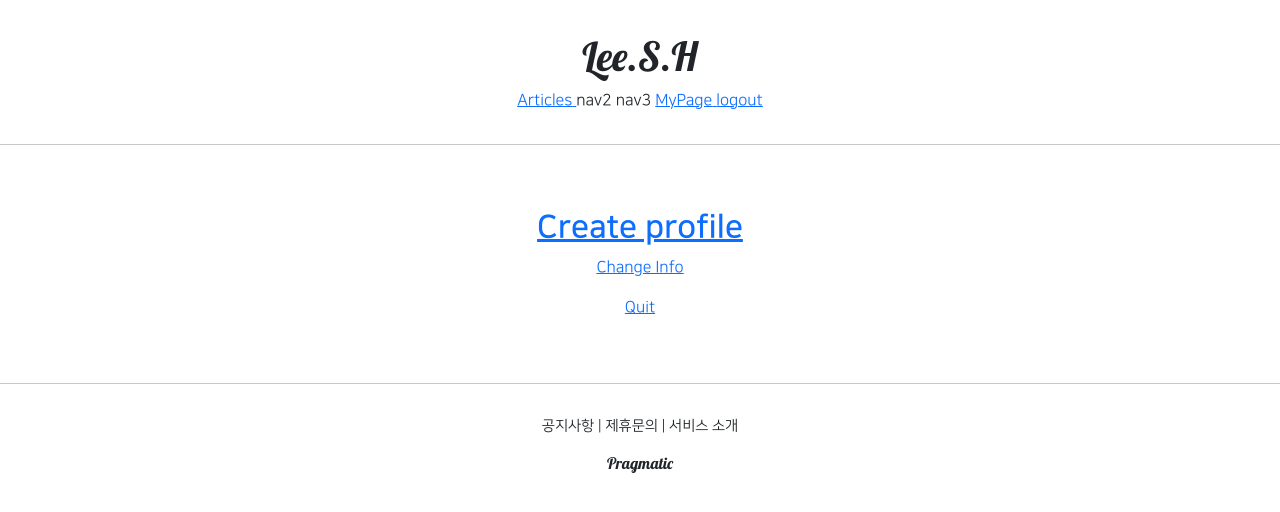
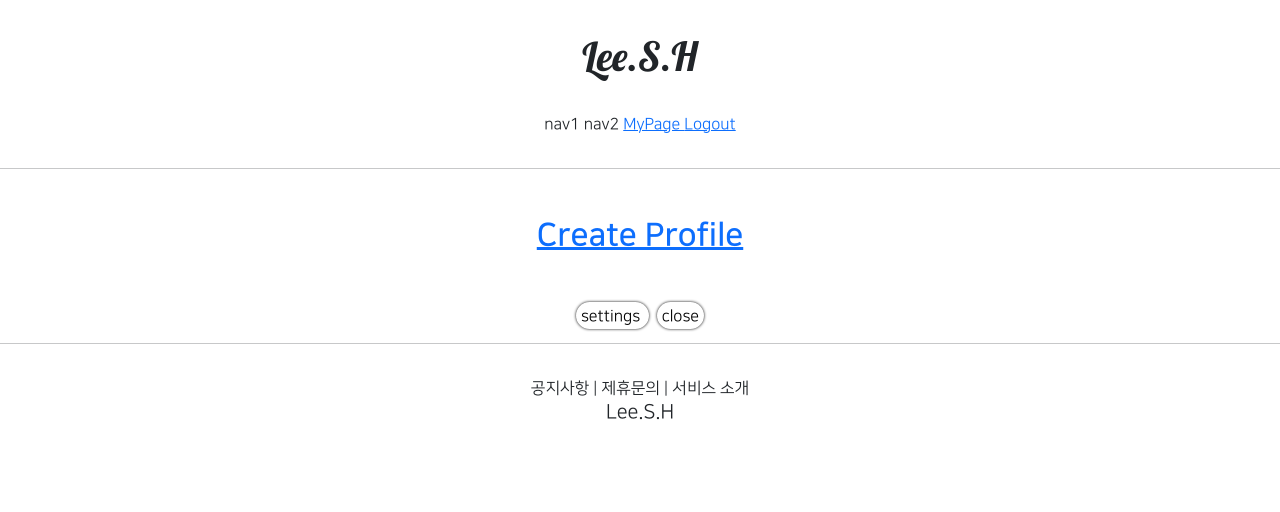
Before and after one commit to leesh9069/Django_Project_LSH, a Django app: page /accounts/detail/4 in a window 1280 px wide. Shown: the top 512 px of the page. Run offline with Django 3.2, Linux system fonts and the light colour scheme; a user stored in the database is signed in; data comes from the database, SQL or seed files in the repository; both versions use the stored data as it was after the commit; some libraries are stand-ins or nearby versions.

Commit message:
8/4 LSH commit 3 html redesign

```diff
--- a/accountapp/templates/accountapp/detail.html
+++ b/accountapp/templates/accountapp/detail.html
@@ -2,48 +2,44 @@
 
 {% block content %}
 
-    <div>
-        <div style = "text-align: center; max-width: 500px; margin: 4rem auto;">
-
+<div class="text-center mw-500 m-auto">
+    <div class="m-5">
         {% if target_user.profile %}
-            <h2 style="font-family: 'NanumSquareB'">
-                <img src = "{{ target_user.profile.image.url }}" class = "profile_image m-4" alt="profile image">
+            <img src="{{ target_user.profile.image.url }}"
+                 class="profile_image m-4"
+                 alt="profile image">
+            <h2 class="NNS_B">
                 {{ target_user.profile.nickname }}
-                {% if target_user == user %}
-                <a href="{% url 'profileapp:update' pk=target_user.profile.pk %}">
+                    {% if user == target_user %}
+                        <a href="{% url 'profileapp:update' pk=target_user.profile.pk %}"
+                           class="material-icons round_button">
                             edit
                         </a>
                     {% endif %}
             </h2>
+            <h5>{{ target_user.profile.message }}</h5>
         {% else %}
-                {% if target_user == user %}
+        <h2 class="NNS_B">
             <a href="{% url 'profileapp:create' %}">
-                    <h2 style="font-family: 'NanumSquareB'">
-                        Create profile
-                    </h2>
+                Create Profile
             </a>
-                {% else %}
-                <h2>
-                    닉네임 미설정
         </h2>
         {% endif %}
+    </div>
+
+    {% if user == target_user %}
+    <div>
+        <a href="{% url 'accountapp:update' pk=target_user.pk %}"
+           class="material-icons round_button mx-1">
+            settings
+        </a>
+        <a href="{% url 'accountapp:delete' pk=target_user.pk %}"
+           class="material-icons round_button mx-1">
+            close
+        </a>
+    </div>
     {% endif %}
+</div>
 
 
-
-            {% if target_user == user %}
-            <a href="{% url 'accountapp:update' pk=user.pk %}">
-                <p>
-                    Change Info
-                </p>
-            </a>
-            <a href="{% url 'accountapp:delete' pk=user.pk %}">
-                <p>
-                    Quit
-                </p>
-            </a>
-            {% endif %}
-        </div>
-    </div>
-
 {% endblock %}
--- a/static/base.css
+++ b/static/base.css
@@ -1,19 +1,20 @@
-.pragmatic_logo {
+
+.pragmatic_header_logo {
+    margin: 2rem 0;
+    font-family: 'Lobster', cursive;
+}
+
+.pragmatic_header_button {
+    margin-bottom: 2rem;
+}
+
+.pragmatic_footer_logo {
+    margin: 1.5rem 0;
     font-family: 'Lobster', cursive;
 }
 
 .pragmatic_footer_button {
-    font-size: .9rem;
-}
-
-.pragmatic_footer {
-    text-align: center;
     margin-top: 2rem;
-}
-
-.pragmatic_header {
-    text-align: center;
-    margin: 2rem 0;
 }
 
 .mw-500 {
@@ -23,7 +24,35 @@
 
 .profile_image {
     width: 12rem;
-    height : 12rem;
-    border-radius : 20rem;
-    object-fit: : cover;
+    height: 12rem;
+    border-radius: 20rem;
+    object-fit: cover;
 }
+
+.NNS_B {
+    font-family: 'NanumSquareB', cursive;
+}
+
+.round_button {
+    color: black;
+    text-decoration: none;
+    box-shadow: 0 0 3px black;
+    border-radius: 20rem;
+    padding: 0.3rem;
+}
+
+.round_button:hover {
+    color: dimgrey;
+}
+
+.article_image {
+    border-radius: 2rem;
+    width: 70%;
+    box-shadow: 0 0 1rem grey;
+}
+
+.article_content {
+    font-size: 1.1rem;
+    text-align: left;
+    margin: 2rem 0;
+}
--- a/templates/base.html
+++ b/templates/base.html
@@ -1,16 +1,20 @@
 <!DOCTYPE html>
-<html lang="ko">
+<html lang="en">
 
 {% include 'head.html' %}
 
 <body style="font-family:'NanumSquareR'">
 
 {% include 'header.html' %}
+
 <hr>
+
 {% block content %}
 {% endblock %}
+
 <hr>
 
 {% include 'footer.html' %}
+
 </body>
 </html>
--- a/templates/footer.html
+++ b/templates/footer.html
@@ -1,10 +1,11 @@
-<div class="pragmatic_footer">
+<div style="text-align: center">
+
     <div class="pragmatic_footer_button">
         <span>공지사항</span> |
         <span>제휴문의</span> |
         <span>서비스 소개</span>
     </div>
-    <div style = "margin-top: 1rem;">
-        <h6 class = "pragmatic_logo"> Pragmatic</h6>
+    <div class="progmatic_footer_logo">
+        <h5>Lee.S.H</h5>
     </div>
 </div>
--- a/templates/header.html
+++ b/templates/header.html
@@ -1,27 +1,33 @@
-<div class="pragmatic_header">
-    <div>
-        <h1 class="pragmatic_logo">Lee.S.H</h1>
+<div style="text-align: center">
+    <div class="pragmatic_header_logo">
+        <h1>Lee.S.H</h1>
     </div>
-    <div>
-        <a href="{% url 'articleapp:list' %}">
-            <span>Articles</span>
-        </a>
+    <div class="pragmatic_header_button">
+        <span>nav1</span>
         <span>nav2</span>
-        <span>nav3</span>
+
+
         {% if not user.is_authenticated %}
-        <a href="{% url 'accountapp:login' %}?next={{ request.path }}">
-            <span>login</span>
-        </a>
-        <a href="{% url 'accountapp:create' %}">
-            <span>SignUp</span>
-        </a>
+        <span>
+            <a href="{% url 'accountapp:login' %}">
+                Login
+            </a>
+        </span>
+        <span>
+            <a href="{% url 'accountapp:create' %}">
+                SignUp
+            </a>
+        </span>
         {% else %}
-        <a href="{% url 'accountapp:detail' pk=user.pk %}">
-            <span>MyPage</span>
-        </a>
-        <a href="{% url 'accountapp:logout' %}?next={{ request.path }}">
-            <span>logout</span>
-        </a>
+        <span>
+            <a href="{% url 'accountapp:detail' pk=user.pk %}">
+                MyPage
+            </a>
+        </span>
+        <span>
+            <a href="{% url 'accountapp:logout' %}">
+                Logout
+            </a>
+        </span>
         {% endif %}
     </div>
-</div>
```
Also changed, not shown: accountapp/templates/accountapp/create.html (+14 -8 lines), accountapp/templates/accountapp/delete.html (+15 -7 lines), accountapp/templates/accountapp/hello_world.html (+9 -21 lines), accountapp/templates/accountapp/login.html (+7 -4 lines), accountapp/templates/accountapp/update.html (+18 -9 lines), articleapp/templates/articleapp/detail.html (+30 -17 lines), profileapp/templates/profileapp/create.html (+12 -8 lines), profileapp/templates/profileapp/update.html (+16 -8 lines), db.sqlite3. Lines whose indentation alone changed are shown as unchanged.
